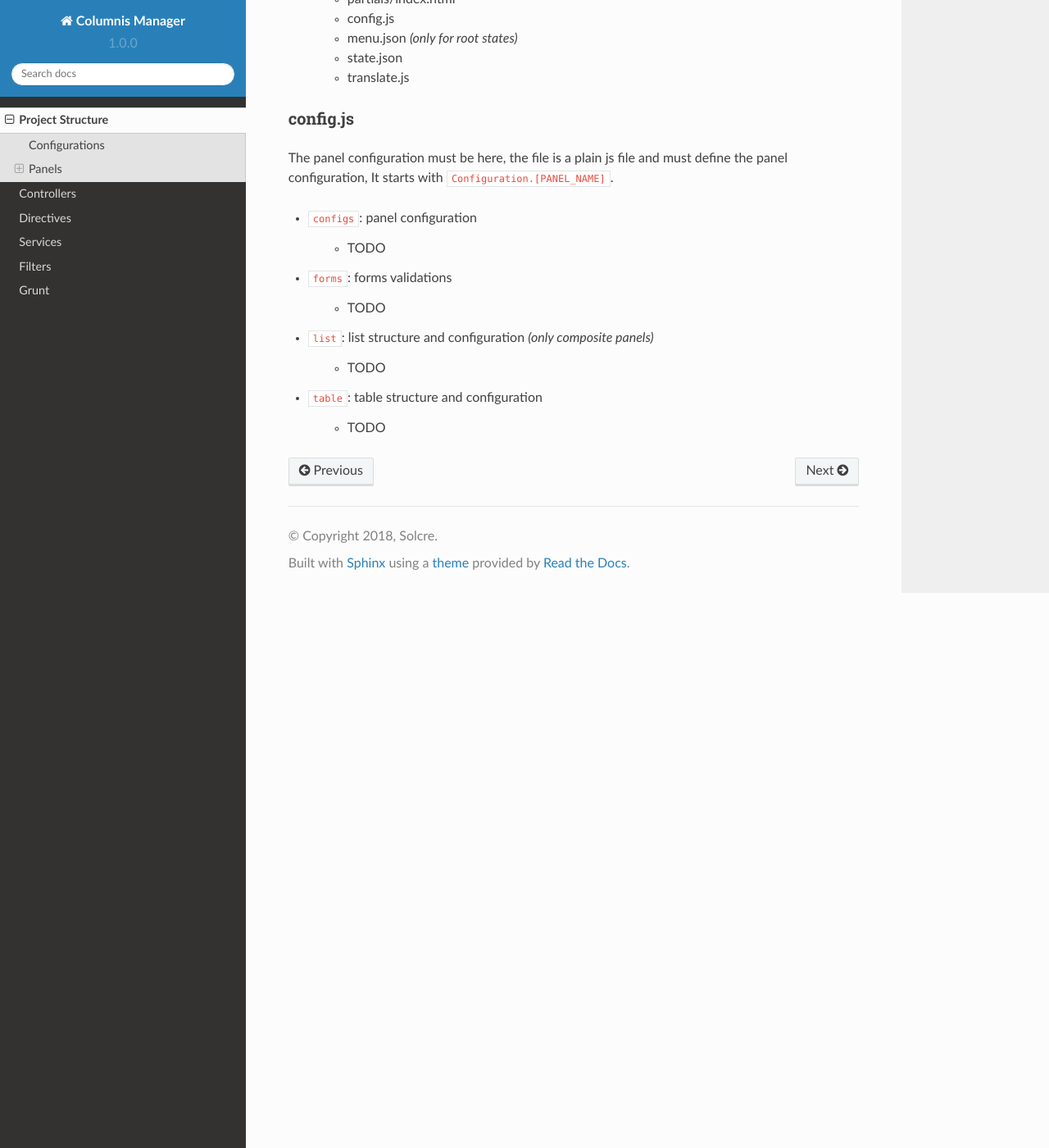
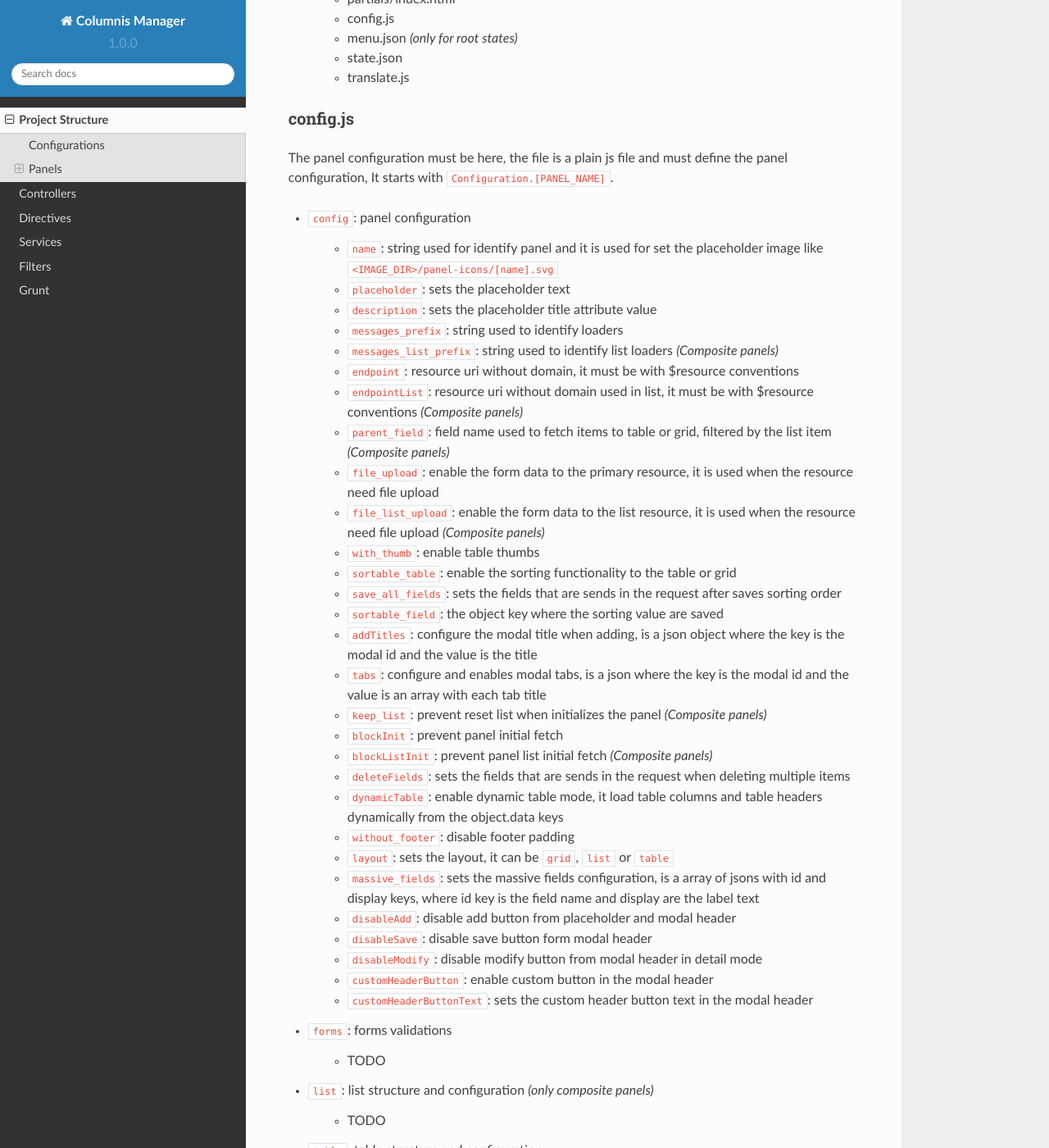
Before and after one commit to solcre-org/columnis-manager-doc, a Sphinx documentation site: the page built from source/structure.rst, in a window 1280 px wide and 1400 px high, scrolled down 1266 px. Shown: the whole window at 82% size. Built offline with Sphinx 7.4.7 and the Read the Docs theme 2.0.0, drawn with Linux system fonts in a browser that asks for light colours; some of the changed text lies outside the part shown.

Commit message:
doc(structure): extend the panel configurations

```diff
--- a/source/structure.rst
+++ b/source/structure.rst
@@ -49,11 +49,80 @@ config.js
 ~~~~~~~~~
 The panel configuration must be here, the file is a plain js file and must define the panel configuration, It starts with ``Configuration.[PANEL_NAME]``.
 
-* ``configs``: panel configuration
-    * TODO
+* ``config``: panel configuration
+    * ``name``: string used for identify panel and it is used for set the placeholder image like ``<IMAGE_DIR>/panel-icons/[name].svg``
+    * ``placeholder``: sets the placeholder text
+    * ``description``: sets the placeholder title attribute value
+    * ``messages_prefix``: string used to identify loaders
+    * ``messages_list_prefix``: string used to identify list loaders `(Composite panels)`
+    * ``endpoint``: resource uri without domain, it must be with $resource conventions
+    * ``endpointList``: resource uri without domain used in list, it must be with $resource conventions `(Composite panels)`
+    * ``parent_field``: field name used to fetch items to table or grid, filtered by the list item `(Composite panels)`
+    * ``file_upload``: enable the form data to the primary resource, it is used when the resource need file upload
+    * ``file_list_upload``: enable the form data to the list resource, it is used when the resource need file upload `(Composite panels)`
+    * ``with_thumb``: enable table thumbs
+    * ``sortable_table``: enable the sorting functionality to the table or grid
+    * ``save_all_fields``: sets the fields that are sends in the request after saves sorting order
+    * ``sortable_field``: the object key where the sorting value are saved
+    * ``addTitles``: configure the modal title when adding, is a json object where the key is the modal id and the value is the title
+    * ``tabs``: configure and enables modal tabs, is a json where the key is the modal id and the value is an array with each tab title
+    * ``keep_list``: prevent reset list when initializes the panel `(Composite panels)`
+    * ``blockInit``: prevent panel initial fetch
+    * ``blockListInit``: prevent panel list initial fetch `(Composite panels)`
+    * ``deleteFields``: sets the fields that are sends in the request when deleting multiple items
+    * ``dynamicTable``: enable dynamic table mode, it load table columns and table headers dynamically from the object.data keys
+    * ``without_footer``: disable footer padding
+    * ``layout``: sets the layout, it can be ``grid``, ``list`` or ``table``
+    * ``massive_fields``: sets the massive fields configuration, is a array of jsons with id and display keys, where id key is the field name and display are the label text
+    * ``disableAdd``: disable add button from placeholder and modal header
+    * ``disableSave``: disable save button form modal header
+    * ``disableModify``: disable modify button from modal header in detail mode
+    * ``customHeaderButton``: enable custom button in the modal header
+    * ``customHeaderButtonText``: sets the custom header button text in the modal header
 * ``forms``: forms validations
     * TODO
 * ``list``: list structure and configuration `(only composite panels)`
     * TODO
 * ``table``: table structure and configuration
     * TODO
+
+Example config.js file (from a panel with composite directive):
+
+.. code-block:: js
+
+    Configuration.example = {
+        "config": {
+            "name": "panel-example",
+            "placeholder": "EXAMPLE_PLACEHOLDER_TRANSLATED",
+            "description": "Example text",
+            "messages_prefix": "example",
+            "messages_list_prefix": "list-example",
+            "endpoint": "/examples/:id",
+            "endpointList": "/examples/:exampleId/:id",
+            "parent_field": "exampleId",
+            "file_upload": false,
+            "file_list_upload": false,
+            "with_thumb": false,
+            "sortable_table": false,
+            "save_all_fields": [ 'id', 'order' ],
+            "sortable_field": "order",
+            "addTitles": { 0: "EXAMPLE_ADD_TITLE" },
+            "tabs": { 0: [ 'TAB_1', 'TAB_2' ] },
+            "keep_list": false,
+            "blockInit": false,
+            "blockListInit": false,
+            "deleteFields": [ 'id' ],
+            "dynamicTable": false,
+            "without_footer": false,
+            "layout": "table",
+            "massive_fields": [ { "id": "exampleKey", "display": "EXAMPLE_KEY_LABEL" } ],
+            "disableAdd": false,
+            "disableSave": false,
+            "disableModify": false,
+            "customHeaderButton": false,
+            "customHeaderButtonText": ""
+        },
+        "forms": {},
+        "list": {},
+        "table": {}
+    }
```
Also changed, not shown: 8 other files.
